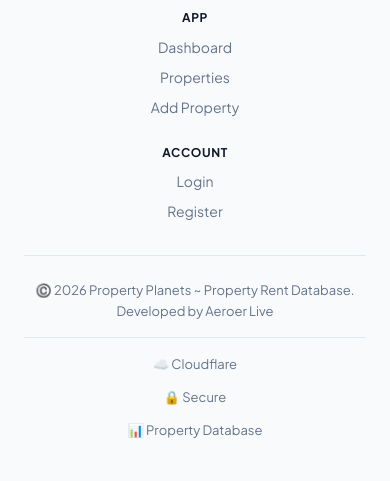
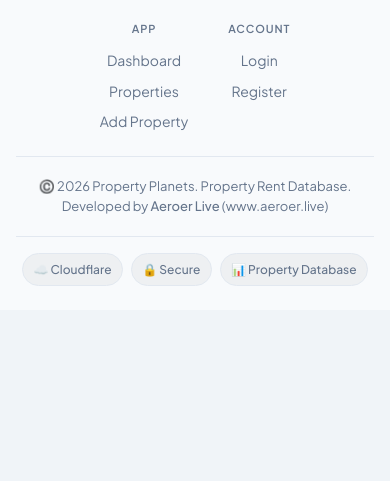
Before and after one commit to Aeroer-Live/Property-Planets, a website: page public/dashboard.html in a window 390 px wide. Shown: the part 1057-1538 px from the top of the page. After the commit the page ends 1367 px from the top, so only its background shows below. Drawn offline with Linux system fonts and the light colour scheme; no server answers; sample sign-in values are in the browser's storage.

Commit message:
Refactor footer structure across multiple HTML files: replace link sections with a navigation element for improved accessibility and styling consistency. Update copyright attribution and enhance CSS for better layout and responsiveness.

```diff
--- a/public/css/styles.css
+++ b/public/css/styles.css
@@ -808,29 +808,22 @@ main {
   margin-top: auto;
   background: var(--footer-bg);
   border-top: 1px solid var(--footer-border);
-  padding: 2rem 1.5rem 1.5rem;
+  padding: 2.5rem 1.5rem 1.75rem;
 }
 
 .footer-inner {
   max-width: 1200px;
   margin: 0 auto;
   display: grid;
-  grid-template-columns: 1fr auto auto;
-  gap: 2rem;
+  grid-template-columns: 1fr auto;
+  gap: 3rem;
   align-items: start;
-}
-
-@media (max-width: 768px) {
-  .footer-inner {
-    grid-template-columns: 1fr;
-    text-align: center;
-    gap: 1.5rem;
-  }
 }
 
 .footer-brand {
   font-weight: 700;
-  font-size: 1rem;
+  font-size: 1.125rem;
+  letter-spacing: -0.02em;
   color: var(--text);
 }
 
@@ -838,16 +831,34 @@ main {
   color: var(--accent);
 }
 
+.footer-nav {
+  display: flex;
+  gap: 2.5rem;
+  flex-wrap: wrap;
+}
+
 .footer-links {
   display: flex;
   flex-direction: column;
   gap: 0.5rem;
+  min-width: 7rem;
+}
+
+.footer-heading {
+  font-size: 0.6875rem;
+  font-weight: 600;
+  text-transform: uppercase;
+  letter-spacing: 0.08em;
+  color: var(--text-muted);
+  margin-bottom: 0.25rem;
+  display: block;
 }
 
 .footer-links a {
   color: var(--footer-text);
   text-decoration: none;
   font-size: 0.875rem;
+  transition: color 0.2s;
 }
 
 .footer-links a:hover {
@@ -869,11 +880,13 @@ main {
 .footer-copyright {
   font-size: 0.8125rem;
   color: var(--footer-text);
+  line-height: 1.5;
 }
 
 .footer-copyright .footer-dev-link {
   color: var(--footer-text);
   text-decoration: none;
+  font-weight: 500;
 }
 
 .footer-copyright .footer-dev-link:hover {
@@ -896,34 +909,68 @@ main {
   color: var(--accent);
 }
 
-/* Footer trust line (ProductivityTask-style) */
+/* Footer trust badges */
 .footer-trust {
   display: flex;
   align-items: center;
   justify-content: center;
-  gap: 1.5rem;
+  gap: 0.75rem;
   flex-wrap: wrap;
-  padding: 1rem 0;
-  margin-top: 1rem;
+  padding: 1.25rem 0 0;
+  margin-top: 1.5rem;
   border-top: 1px solid var(--footer-border);
-  font-size: 0.8125rem;
-  color: var(--footer-text);
 }
 
 .footer-trust span {
   display: inline-flex;
   align-items: center;
-  gap: 0.35rem;
+  gap: 0.4rem;
+  padding: 0.4rem 0.875rem;
+  border-radius: 9999px;
+  font-size: 0.8125rem;
+  font-weight: 500;
+  color: var(--footer-text);
+  background: rgba(0, 0, 0, 0.04);
+  border: 1px solid var(--footer-border);
+}
+
+[data-theme="dark"] .footer-trust span {
+  background: rgba(255, 255, 255, 0.04);
 }
 
 @media (max-width: 768px) {
+  .app-footer {
+    padding: 2rem 1rem 1.5rem;
+  }
+  .footer-inner {
+    grid-template-columns: 1fr;
+    text-align: center;
+    gap: 2rem;
+  }
+  .footer-nav {
+    justify-content: center;
+  }
+  .footer-links {
+    min-width: auto;
+    align-items: center;
+  }
   .footer-bottom {
     flex-direction: column;
     text-align: center;
+    margin-top: 1.5rem;
+    padding-top: 1.25rem;
+  }
+  .footer-copyright {
+    text-align: center;
   }
   .footer-trust {
-    flex-direction: column;
-    gap: 0.75rem;
+    margin-top: 1.25rem;
+    padding-top: 1rem;
+    gap: 0.5rem;
+  }
+  .footer-trust span {
+    font-size: 0.75rem;
+    padding: 0.35rem 0.65rem;
   }
 }
 
--- a/public/dashboard.html
+++ b/public/dashboard.html
@@ -95,20 +95,22 @@
   <footer class="app-footer">
     <div class="footer-inner">
       <div class="footer-brand">Property <span>Planets</span></div>
+      <nav class="footer-nav" aria-label="Footer links">
         <div class="footer-links">
-        <strong style="color: var(--text); font-size: 0.75rem; text-transform: uppercase; letter-spacing: 0.05em;">App</strong>
+          <span class="footer-heading">App</span>
           <a href="/dashboard.html">Dashboard</a>
           <a href="/properties.html">Properties</a>
           <a href="/property-add.html">Add Property</a>
         </div>
         <div class="footer-links">
-        <strong style="color: var(--text); font-size: 0.75rem; text-transform: uppercase; letter-spacing: 0.05em;">Account</strong>
+          <span class="footer-heading">Account</span>
           <a href="/login.html">Login</a>
           <a href="/register.html">Register</a>
         </div>
+      </nav>
     </div>
     <div class="footer-bottom">
-      <span class="footer-copyright">©️ 2026 Property Planets ~ Property Rent Database. Developed by <a href="https://www.aeroer.live" target="_blank" rel="noopener noreferrer" class="footer-dev-link">Aeroer Live</a> </span>
+      <span class="footer-copyright">©️ 2026 Property Planets. Property Rent Database. Developed by <a href="https://www.aeroer.live" target="_blank" rel="noopener noreferrer" class="footer-dev-link">Aeroer Live</a> (www.aeroer.live)</span>
     </div>
     <div class="footer-trust">
       <span>☁️ Cloudflare</span>
```
Also changed, not shown: public/login.html (+9 -5 lines), public/pending.html (+5 -3 lines), public/properties.html (+5 -3 lines), public/property-add.html (+5 -3 lines), public/property-edit.html (+5 -3 lines), public/register.html (+9 -5 lines), public/setup.html (+9 -5 lines), public/users.html (+5 -3 lines). Lines whose indentation alone changed are shown as unchanged.
